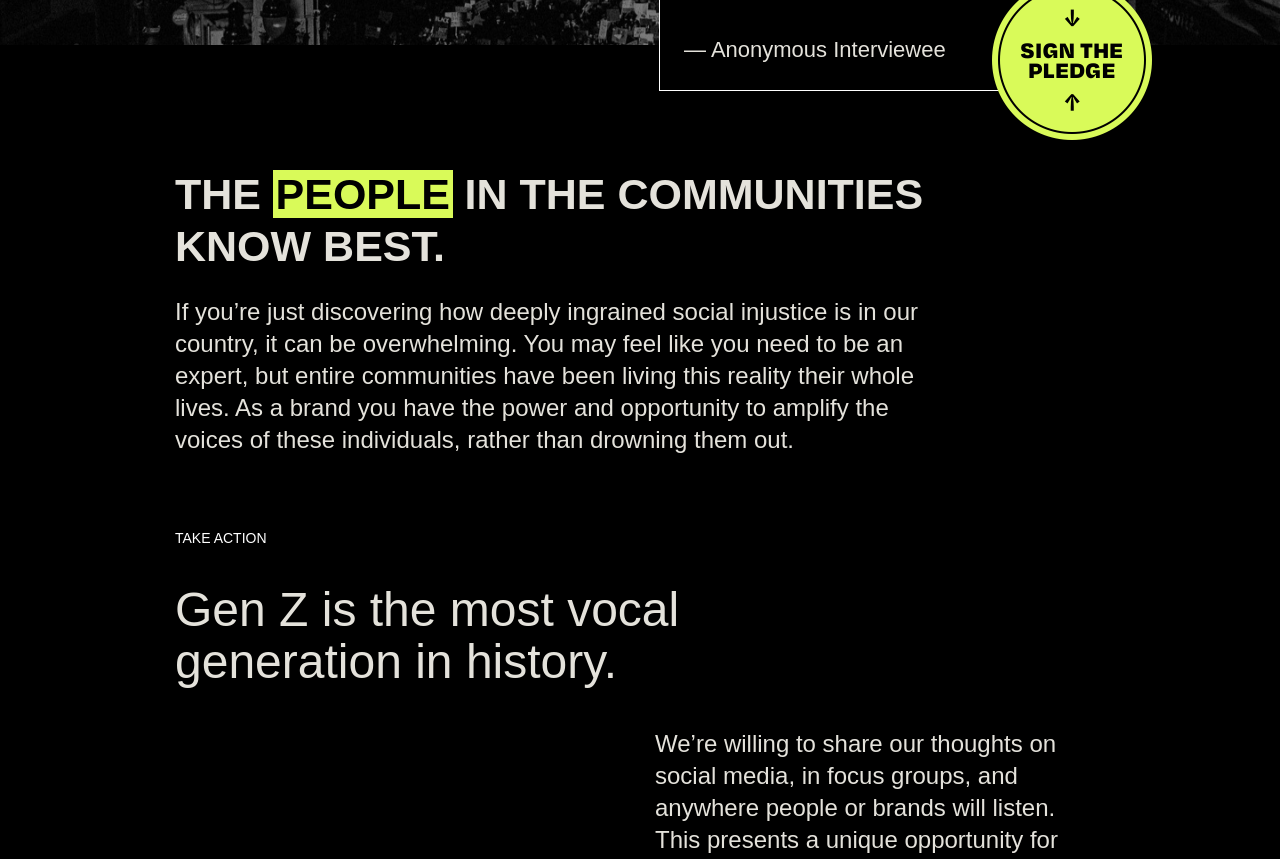
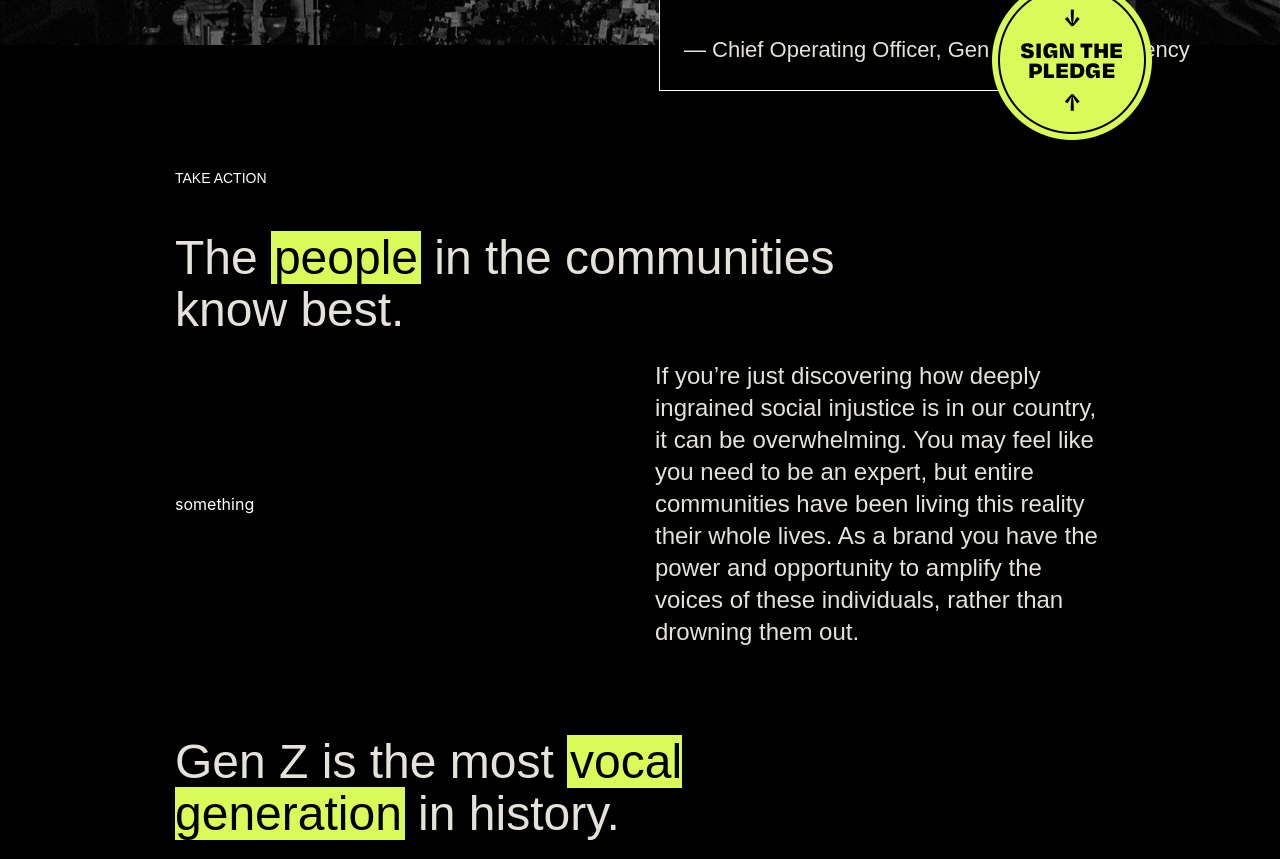
Before and after one commit to PeperoJo/the-next-normal, a plain HTML site: page action1.html in a window 1280 px wide. Shown: the part 580-1439 px from the top of the page. Drawn offline with nearby package versions, Linux system fonts and the light colour scheme; files whose address does not match are found by name; a web font is replaced by a local one.

Commit message:
Update action1.html

```diff
--- a/action1.html
+++ b/action1.html
@@ -97,7 +97,7 @@
           </span>
           <div class="pt-5"></div><div class="pt-5"></div><div class="pt-5"></div>
           <span class="quoteperson">
-            &mdash; Anonymous Interviewee
+            &mdash; Chief Operating Officer, Gen Z Marketing Agency
           </span>
         </div>
       </div>
@@ -111,23 +111,33 @@
 
 
   <div class="container action-article">
+
+
+    <div class="pt-5 pb-3 subhead text-white">
+      Take action
+    </div>
+
     <div class="row pt-5">
-      <div class="col-12 col-md-10 action-subhead">
+      <div class="col-12 col-md-9 action-emphasis">
         The <mark>people</mark> in the communities know best.
       </div>
     </div>
-    <div class="row py-2">
-      <div class="col-12 col-md-10 action-text py-3">
+    <div class="row pt-4 pb-5 text-white">
+      <div class="col-12 col-md-5 align-self-center">
+        something
+      </div>
+      <div class="col-md-1 d-none d-md-block">
+
+      </div>
+      <div class="col-12 col-md-6 action-text align-self-center">
         If you’re just discovering how deeply ingrained social injustice is in our country, it can be overwhelming. You may feel like you need to be an expert, but entire communities have been living this reality their whole lives. As a brand you have the power and opportunity to amplify the voices of these individuals, rather than drowning them out.
       </div>
     </div>
 
-    <div class="pt-5 pb-3 subhead text-white">
-      Take action
-    </div>
+
     <div class="row pt-4">
       <div class="col-12 col-md-9 action-emphasis py-3">
-        Gen Z is the most vocal generation in history.
+        Gen Z is the most <mark>vocal generation</mark> in history.
       </div>
     </div>
 
@@ -139,7 +149,7 @@
 
       </div>
       <div class="col-12 col-md-6 action-text align-self-center">
-        We’re willing to share our thoughts on social media, in focus groups, and anywhere people or brands will listen. This presents a unique opportunity for your brand to get authentic, actionable insights. And if you pay attention, you can make decisions and implement changes that meaningfully engage us. Our words can positively impact your responses to social injustice and business problems alike—get them in the room, and listen.
+        We’re willing to share our thoughts on social media, in focus groups, and anywhere people or brands will listen. This presents a unique opportunity for your brand to get authentic, actionable insights. And if you pay attention, you can make decisions and implement changes that meaningfully engage us. Our words can positively impact your responses to social injustice and business problems alike—get Gen Z in the room, and listen.
       </div>
     </div>
 
@@ -167,7 +177,7 @@
 
 
 
-    <div class="row pt-5">
+    <!-- <div class="row pt-5">
       <div class="col-12 col-md-9 action-emphasis py-3">
         <mark>Listen</mark> attentively, don’t just wait to speak.
       </div>
@@ -183,7 +193,7 @@
       <div class="col-12 col-md-6 action-text align-self-center">
         When you’re listening to someone talk about something as heavy and important as racism, it’s vital that you are listening attentively. While this may lead to pauses to digest, that’s okay! Taking time to understand what the person is saying, and process it, and respond in a way that is meaningful and supportive is much more important than responding quickly. It also ensures that when you’re listening you’re paying attention, and not just waiting for your turn to talk.
       </div>
-    </div>
+    </div> -->
 
 
 
```
